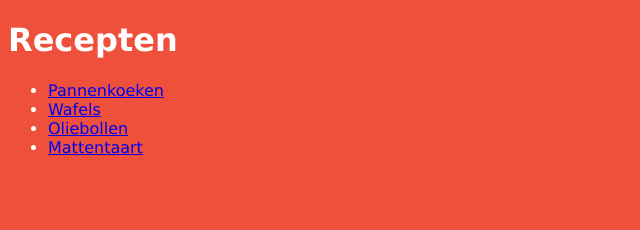
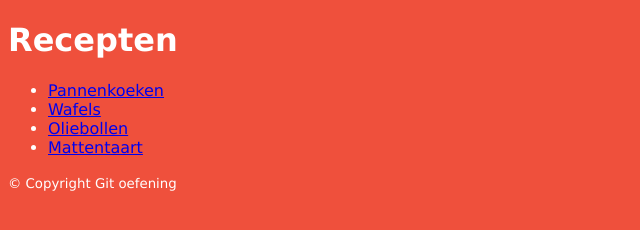
Before and after one commit to tballiere/recepten, a plain HTML site: page index.html in a window 1280 px wide. Shown: the whole page, without its empty margins (0-640 px from the left). Drawn offline with Linux system fonts and the light colour scheme.

Commit message:
met copyright

```diff
--- a/index.html
+++ b/index.html
@@ -15,5 +15,6 @@
 			<li><a href="mattentaart.html">Mattentaart</a></li>
 		</ul>
 	</nav>
+<footer><small>&copy; Copyright Git oefening</small></footer>
 </body>
 </html>
```
